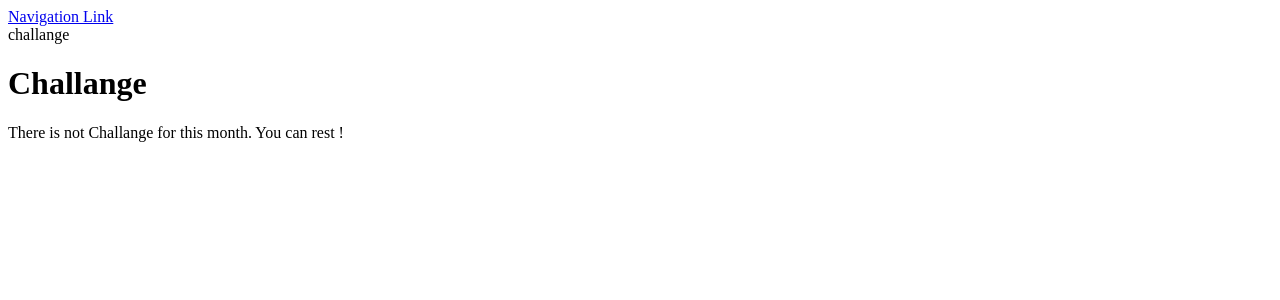
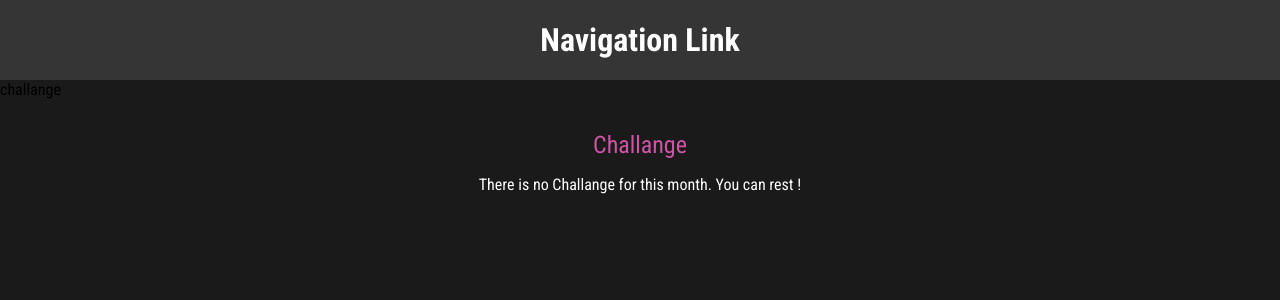
Before and after one commit to rharshitaaa21/monthly_challanges, a Django app: template challanges/templates/challanges/challange.html in a window 1280 px wide. Shown: the top 300 px of the page. Run offline with Django 3.2, Linux system fonts and the light colour scheme; the template is opened without the code that fills it, so the values that code supplies are empty.

Commit message:
Added final Css

```diff
--- /dev/null
+++ b/challanges/static/challanges/includes/challange.css
@@ -0,0 +1,22 @@
+h1,
+h2 {
+  text-align: center;
+  color: white;
+}
+
+h1 {
+  font-size: 1.5rem;
+  margin: 2rem 0 1rem 0;
+  font-weight: normal;
+  color: #cf54a6;
+}
+
+h2 {
+  font-size: 3rem;
+  font-weight: bold;
+}
+
+.fallback {
+  text-align: center;
+  color: white;
+}
--- /dev/null
+++ b/challanges/static/challanges/includes/header.css
@@ -0,0 +1,25 @@
+header {
+    width: 100%;
+    height: 5rem;
+    background-color: #353535;
+  }
+
+  header nav {
+    width: 100%;
+    height: 100%;
+    display: flex;
+    justify-content: center;
+    align-items: center;
+  }
+
+  header nav a {
+    color: white;
+    font-size: 2rem;
+    font-weight: bold;
+    text-decoration: none;
+  }
+
+  header nav a:hover,
+  header nav a:active {
+    color: #cf54a6;
+  }
--- a/challanges/templates/challanges/challange.html
+++ b/challanges/templates/challanges/challange.html
@@ -1,5 +1,9 @@
 {% extends "base.html" %}
-
+{% load static %}
+{% block css_files %}
+<link rel="stylesheet" href="{% static "challanges/challange.css" %}">
+<link rel="stylesheet" href="{% static "challanges/includes/header.css" %}">
+{% endblock %}
 {%block page_title%}
 <title>{{month_value|title}}</title>
 {% endblock%}
@@ -12,7 +16,7 @@
     {% if text is not None%}
     <h2> {{  text }}</h2>
     {% else %}
-    <p> There is not Challange for this month. You can rest !</p>
+    <p class="fallback"> There is no Challange for this month. You can rest !</p>
     {% endif %}
 
 {% endblock%}
--- a/challanges/templates/challanges/index.html
+++ b/challanges/templates/challanges/index.html
@@ -2,6 +2,7 @@
 {% load static %}
 {% block css_files %}
 <link rel="stylesheet" href="{% static "challanges/challanges.css" %}">
+<link rel="stylesheet" href="{% static "challanges/includes/header.css" %}">
 {% endblock %}
 {% block page_title %}
 All Challanges
@@ -10,9 +11,10 @@ All Challanges
 
 {%block content %}
 {% include "./includes/header.html" with active_page="index" %}
-
+<ul>
         {% for month in months%}
             <li><a href="{% url "month-challange" month  %}">{{ month|title }}</a></li>
         {% endfor %}
 
+</ul>
     {% endblock%}
--- a/monthly_challanges/settings.py
+++ b/monthly_challanges/settings.py
@@ -58,7 +58,7 @@ TEMPLATES = [
         'DIRS': [
             # BASE_DIR / "challanges" / "templates"
             BASE_DIR / "templates",
-            BASE_DIR / "challanges" / "static",
+           #  BASE_DIR / "static" / "challanges",
         ],
         'APP_DIRS': True,
         'OPTIONS': {
@@ -121,6 +121,9 @@ USE_TZ = True
 # https://docs.djangoproject.com/en/4.2/howto/static-files/
 
 STATIC_URL = '/static/'
+STATICFILES_DIRS= [
+    BASE_DIR  /  "static"
+]
 
 # Default primary key field type
 # https://docs.djangoproject.com/en/4.2/ref/settings/#default-auto-field
--- a/static/style.css
+++ b/static/style.css
@@ -0,0 +1,10 @@
+@import url('https://fonts.googleapis.com/css2?family=Roboto+Condensed:wght@400;700&display=swap');
+
+html {
+  font-family: 'Roboto Condensed', sans-serif;
+}
+
+body {
+  margin: 0;
+  background-color: #1a1a1a;
+}
--- a/templates/base.html
+++ b/templates/base.html
@@ -1,3 +1,4 @@
+{% load static%}
 <!DOCTYPE html>
 <html lang="en">
 <head>
@@ -5,8 +6,9 @@
     <meta http-equiv="X-UA-Compatible" content="IE=edge">
     <meta name="viewport" content="width=device-width, initial-scale=1.0">
     <title>{% block page_title%}My Challanges {% endblock %}</title>
-    {% block css_files %}
-    {% endblock %}
+
+    <link rel="stylesheet" href=" {% static "style.css" %}">
+    {% block css_files %}     {% endblock %}
 </head>
 <body>
 
```
Also changed, not shown: challanges/static/challanges/challanges.css (+36 -5 lines).
